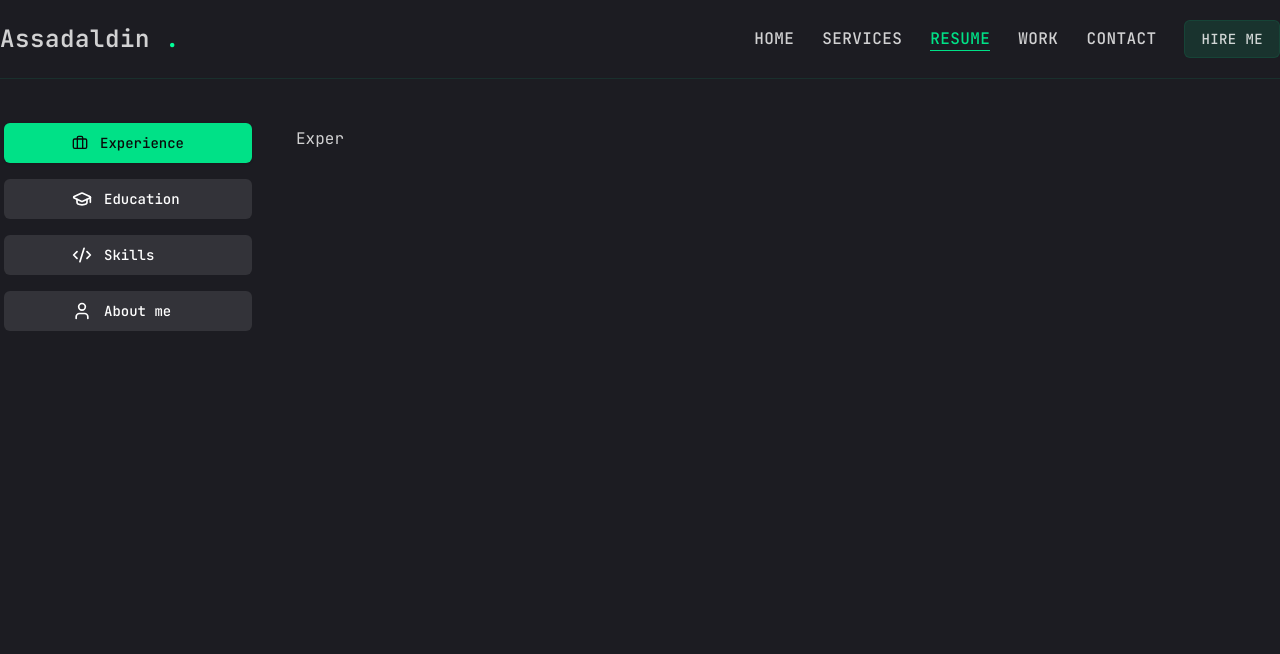
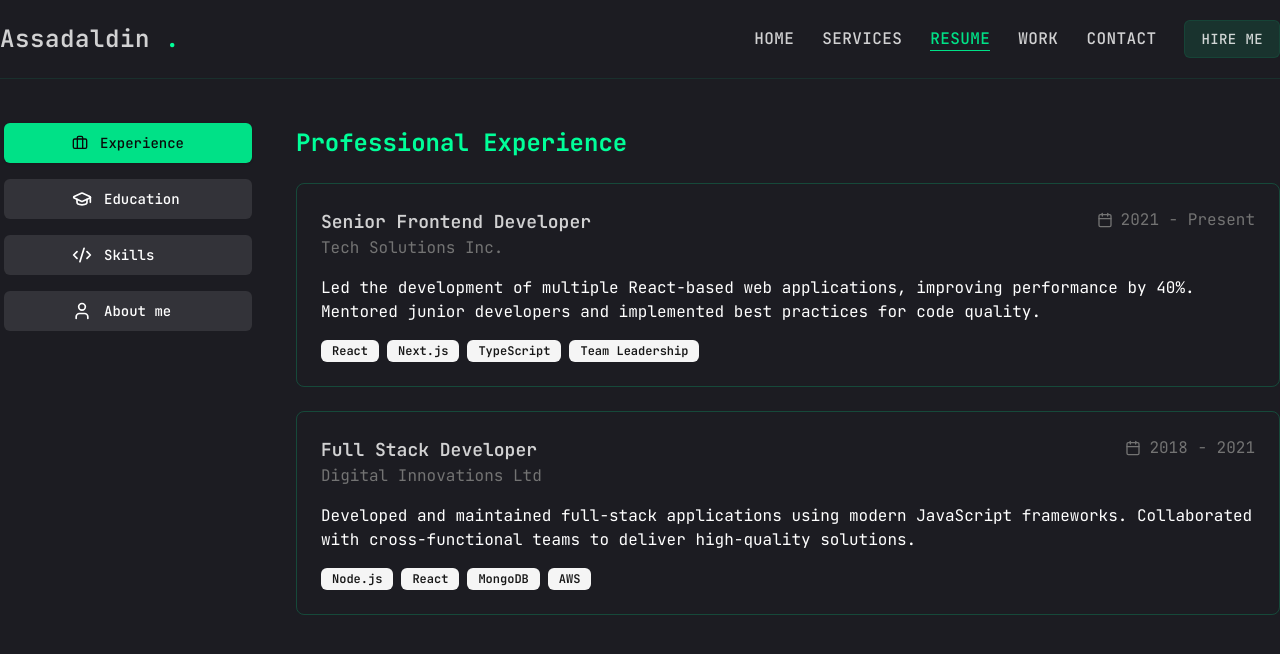
Before and after one commit to AssadAldin/portfolio, a Next.js app: page /resume in a window 1280 px wide. Shown: the top 654 px of the page. Built offline with nearby package versions, Linux system fonts and the light colour scheme.

Commit message:
adding experience to the resume page

```diff
--- a/app/resume/page.tsx
+++ b/app/resume/page.tsx
@@ -1,8 +1,17 @@
 "use client";
 import PageLayout from "@/components/PageLayout";
 import { Tabs, TabsContent, TabsList, TabsTrigger } from "@/components/ui/tabs";
-import { Briefcase, Code2, GraduationCap, Languages, User } from "lucide-react";
+import {
+  Briefcase,
+  Calendar,
+  Code2,
+  GraduationCap,
+  Languages,
+  User,
+} from "lucide-react";
 import React from "react";
+import { motion } from "motion/react";
+import { Badge } from "@/components/ui/badge";
 
 const tabMenu = [
   { title: "Experience", value: "experience", icon: Briefcase },
@@ -117,9 +126,45 @@ const ResumePage = () => {
               </TabsTrigger>
             ))}
           </TabsList>
-          <div>
+          <div className="flex-1 min-h-[400px]">
             <TabsContent value="experience">
-              <h2>Exper</h2>
+              <motion.h2
+                initial={{ opacity: 0 }}
+                animate={{ opacity: 1 }}
+                className="text-2xl font-bold mb-6 text-lightSky"
+              >
+                {tabContent.experience.title}
+              </motion.h2>
+              <div className="space-y-6">
+                {tabContent?.experience?.items.map((item, index) => (
+                  <motion.div
+                    initial={{ opacity: 0, y: 20 }}
+                    animate={{ opacity: 1, y: 0 }}
+                    transition={{ delay: index * 0.1 }}
+                    key={index}
+                    className="border rounded-lg border-lightSky/20 p-6"
+                  >
+                    <div className="flex items-start justify-between mb-4">
+                      <div>
+                        <h3 className="text-lg font-semibold">{item?.role}</h3>
+                        <p className="text-muted-foreground">{item?.company}</p>
+                      </div>
+                      <div className="flex items-center text-muted-foreground">
+                        <Calendar className="h-4 w-4 mr-2" />
+                        {item?.period}
+                      </div>
+                    </div>
+                    <p className="mb-4 text-white">{item?.description}</p>
+                    <div className="flex flex-wrap gap-2">
+                      {item?.highlights.map((highlight, i) => (
+                        <Badge key={i} variant="secondary">
+                          {highlight}
+                        </Badge>
+                      ))}
+                    </div>
+                  </motion.div>
+                ))}
+              </div>
             </TabsContent>
           </div>
         </Tabs>
```
Also changed, not shown: images/assad6.png (added), images/assad6.webp (added).
